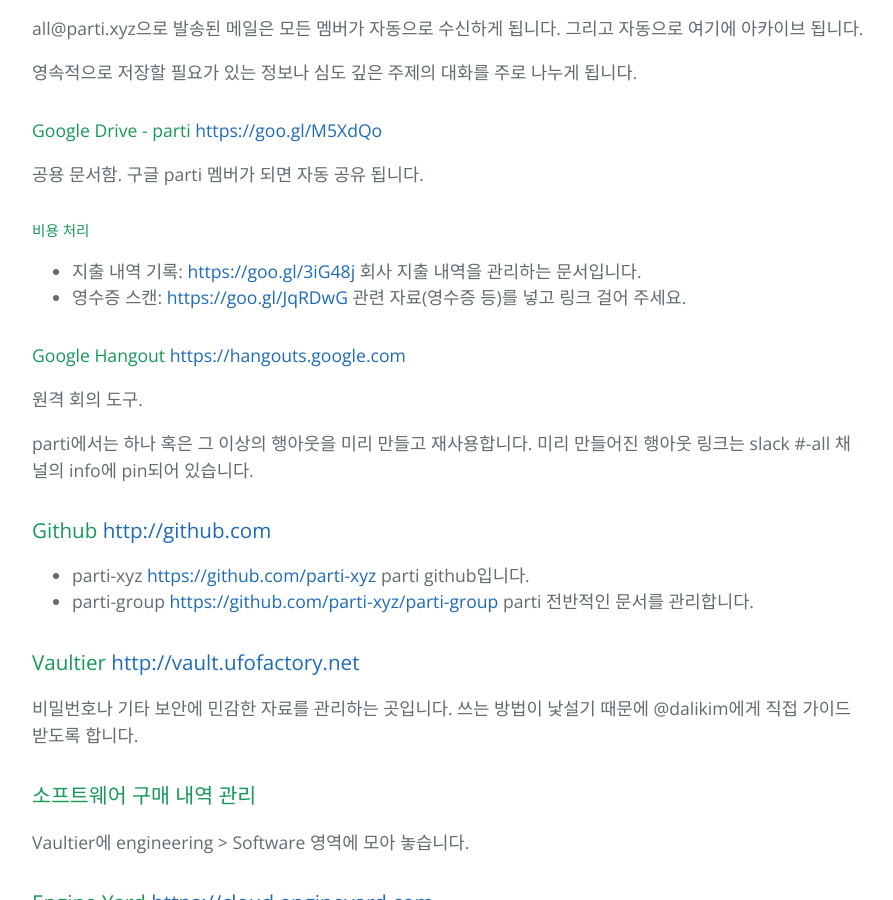
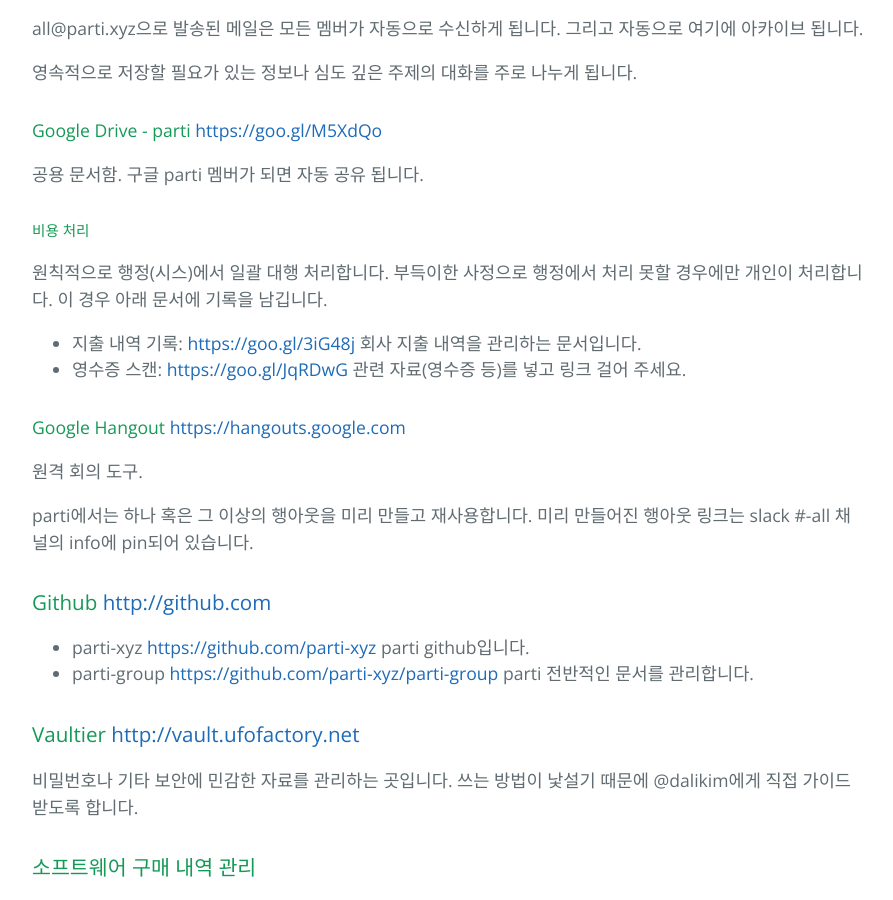
Before and after one commit to parti-coop/parti-group, a Jekyll site: the page built from docs/process.md, in a window 1280 px wide and 900 px high, scrolled down 2826 px. Shown: the whole window, without its empty margins (192-1085 px from the left). Built offline with Jekyll 4.4.1, drawn with Linux system fonts in a browser that asks for light colours.

Commit message:
비용 처리 프로세스 변경

```diff
--- a/docs/process.md
+++ b/docs/process.md
@@ -100,6 +100,9 @@
 공용 문서함. 구글 parti 멤버가 되면 자동 공유 됩니다.
 
 ##### 비용 처리
+
+원칙적으로 행정(시스)에서 일괄 대행 처리합니다. 부득이한 사정으로 행정에서 처리 못할 경우에만 개인이 처리합니다. 이 경우 아래 문서에 기록을 남깁니다.
+
   - 지출 내역 기록: <https://goo.gl/3iG48j> 회사 지출 내역을 관리하는 문서입니다.
   - 영수증 스캔: <https://goo.gl/JqRDwG> 관련 자료(영수증 등)를 넣고 링크 걸어 주세요.
 
```
